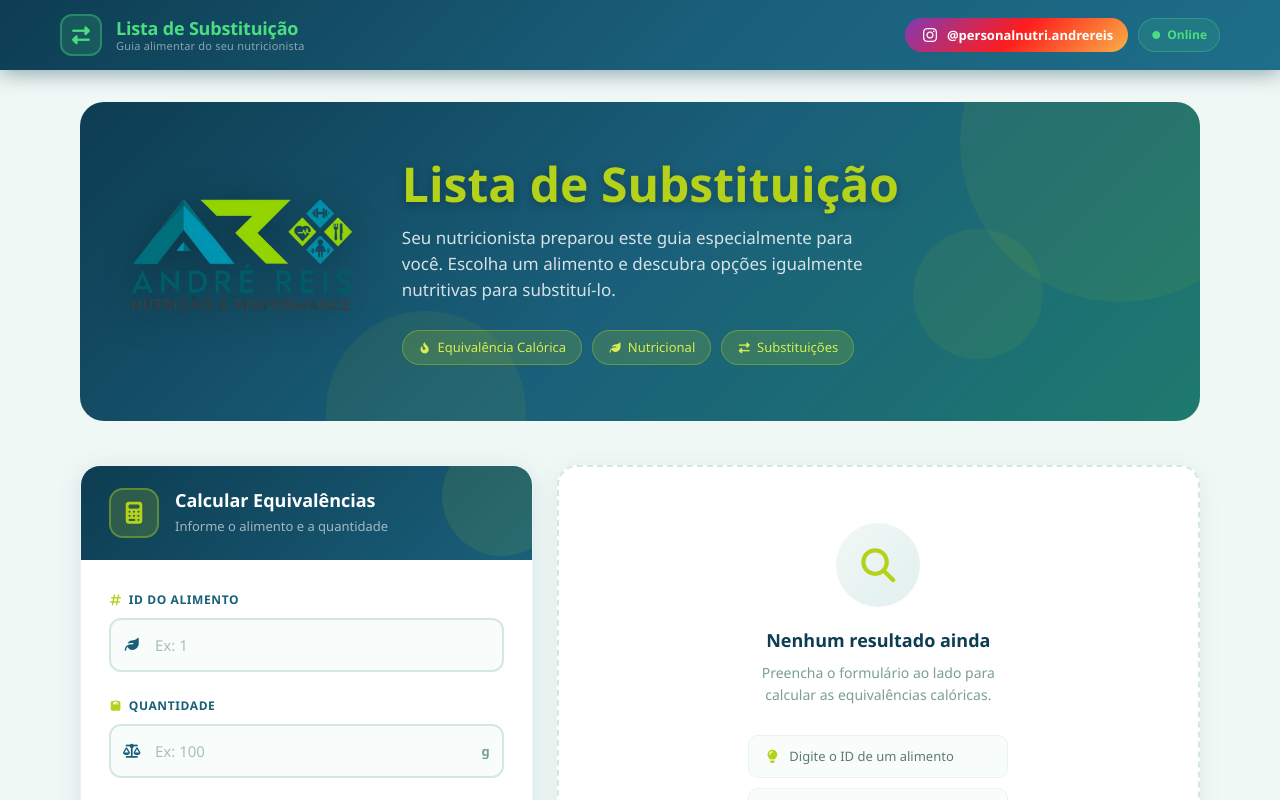
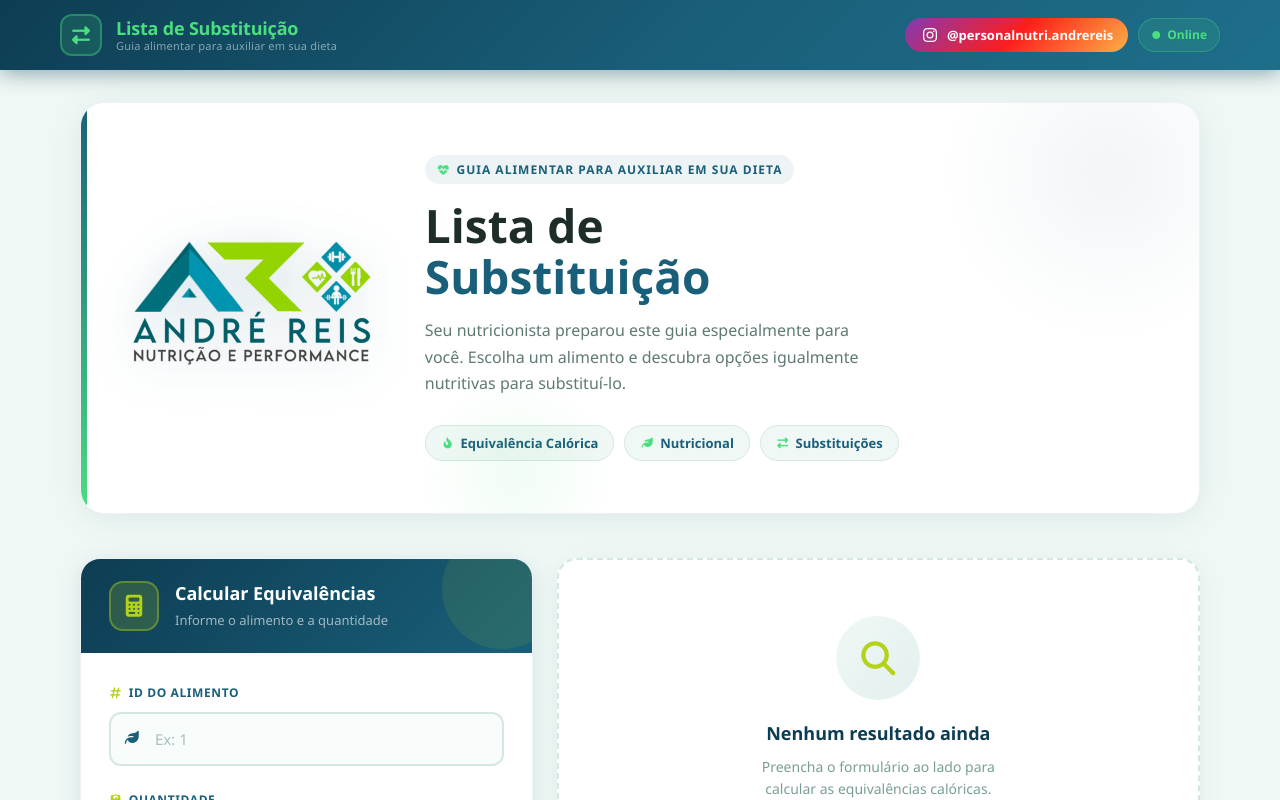
Before and after one commit to CesarAVB/frontend-food-equivalence, an Angular app: page /home in a window 1280 px wide. Shown: the top 800 px of the page. Built offline with nearby package versions, Linux system fonts and the light colour scheme.

Commit message:
feat: atualizar textos e estilos do cabeçalho e seção hero para melhor clareza e estética

```diff
--- a/src/app/components/header/header.html
+++ b/src/app/components/header/header.html
@@ -9,7 +9,7 @@
         </div>
         <div class="brand-text">
           <span class="brand-name">Lista de Substituição</span>
-          <span class="brand-sub">Guia alimentar do seu nutricionista</span>
+          <span class="brand-sub">Guia alimentar para auxiliar em sua dieta</span>
         </div>
       </a>
 
--- a/src/app/pages/home/home.html
+++ b/src/app/pages/home/home.html
@@ -2,17 +2,16 @@
 
   <!-- Hero Section -->
   <section class="hero">
-    <div class="hero-shapes">
-      <div class="shape shape-1"></div>
-      <div class="shape shape-2"></div>
-      <div class="shape shape-3"></div>
-    </div>
+    <div class="hero-deco"></div>
     <div class="hero-content">
+
       <div class="hero-logo">
         <img src="images/logo.png" alt="Lista de Substituição" class="logo-img">
       </div>
+
       <div class="hero-text">
-        <h1 class="hero-title">Lista de Substituição</h1>
+        <span class="hero-eyebrow"><i class="fas fa-heartbeat"></i>Guia alimentar para auxiliar em sua dieta</span>
+        <h1 class="hero-title">Lista de<br><strong>Substituição</strong></h1>
         <p class="hero-subtitle">
           Seu nutricionista preparou este guia especialmente para você.
           Escolha um alimento e descubra opções igualmente nutritivas para substituí-lo.
@@ -23,6 +22,7 @@
           <span class="chip"><i class="fas fa-exchange-alt"></i>Substituições</span>
         </div>
       </div>
+
     </div>
   </section>
 
--- a/src/app/pages/home/home.scss
+++ b/src/app/pages/home/home.scss
@@ -7,63 +7,105 @@
 // --- Hero ---
 .hero {
   position: relative;
-  background: linear-gradient(135deg, #0d3d52 0%, #1a5f7a 50%, #1e7a6e 100%);
+  background: #ffffff;
   border-radius: 24px;
-  padding: 56px 44px;
+  padding: 52px 44px;
   margin-bottom: 44px;
   overflow: hidden;
+  box-shadow: 0 4px 32px rgba(26, 95, 122, 0.1);
+  border: 1px solid rgba(26, 95, 122, 0.08);
 
-  .hero-shapes {
+  // faixa decorativa lateral esquerda
+  .hero-deco {
     position: absolute;
-    inset: 0;
+    left: 0;
+    top: 0;
+    bottom: 0;
+    width: 6px;
+    background: linear-gradient(180deg, #1a5f7a 0%, #4ade80 100%);
+    border-radius: 24px 0 0 24px;
+  }
+
+  // círculos decorativos de fundo
+  &::before {
+    content: '';
+    position: absolute;
+    width: 340px;
+    height: 340px;
+    border-radius: 50%;
+    background: radial-gradient(circle, rgba(26,95,122,0.06) 0%, transparent 70%);
+    top: -100px;
+    right: -80px;
     pointer-events: none;
+  }
 
-    .shape {
-      position: absolute;
-      border-radius: 50%;
-      background: #b4d21a;
-      opacity: 0.07;
-    }
-
-    .shape-1 { width: 320px; height: 320px; top: -120px; right: -80px; }
-    .shape-2 { width: 200px; height: 200px; bottom: -90px; left: 22%; }
-    .shape-3 { width: 130px; height: 130px; top: 40%; right: 14%; }
+  &::after {
+    content: '';
+    position: absolute;
+    width: 200px;
+    height: 200px;
+    border-radius: 50%;
+    background: radial-gradient(circle, rgba(74,222,128,0.08) 0%, transparent 70%);
+    bottom: -60px;
+    left: 30%;
+    pointer-events: none;
   }
 
   .hero-content {
     position: relative;
     display: flex;
     align-items: center;
-    gap: 44px;
+    gap: 48px;
   }
 
   .hero-logo {
     flex-shrink: 0;
 
     .logo-img {
-      height: 130px;
+      height: 140px;
       width: auto;
-      filter: drop-shadow(0 6px 18px rgba(0, 0, 0, 0.35));
+      filter: drop-shadow(0 8px 24px rgba(26, 95, 122, 0.22));
       animation: float 4s ease-in-out infinite;
     }
   }
 
   .hero-text {
+    .hero-eyebrow {
+      display: inline-flex;
+      align-items: center;
+      gap: 6px;
+      font-size: 12px;
+      font-weight: 700;
+      color: #1a5f7a;
+      text-transform: uppercase;
+      letter-spacing: 1px;
+      background: rgba(26, 95, 122, 0.07);
+      padding: 5px 12px;
+      border-radius: 100px;
+      margin-bottom: 16px;
+
+      i { color: #4ade80; font-size: 11px; }
+    }
+
     .hero-title {
-      font-size: 48px;
-      font-weight: 800;
-      color: #b4d21a;
-      margin-bottom: 14px;
-      text-shadow: 0 2px 10px rgba(0, 0, 0, 0.25);
+      font-size: 46px;
+      font-weight: 700;
+      color: #1e2d2a;
+      margin-bottom: 16px;
       line-height: 1.1;
+
+      strong {
+        color: #1a5f7a;
+        font-weight: 900;
+      }
     }
 
     .hero-subtitle {
-      font-size: 17px;
-      color: rgba(255, 255, 255, 0.82);
-      margin-bottom: 26px;
-      max-width: 480px;
-      line-height: 1.55;
+      font-size: 16px;
+      color: #5f7a72;
+      margin-bottom: 28px;
+      max-width: 460px;
+      line-height: 1.65;
     }
 
     .hero-chips {
@@ -72,18 +114,18 @@
       gap: 10px;
 
       .chip {
-        background: rgba(180, 210, 26, 0.18);
-        border: 1px solid rgba(180, 210, 26, 0.38);
-        color: #d6ee50;
-        padding: 6px 15px;
+        background: #f0f8f5;
+        border: 1px solid #d4e8e0;
+        color: #1a5f7a;
+        padding: 7px 15px;
         border-radius: 100px;
         font-size: 13px;
-        font-weight: 500;
+        font-weight: 600;
         display: flex;
         align-items: center;
         gap: 6px;
 
-        i { font-size: 11px; }
+        i { color: #4ade80; font-size: 11px; }
       }
     }
   }
```
